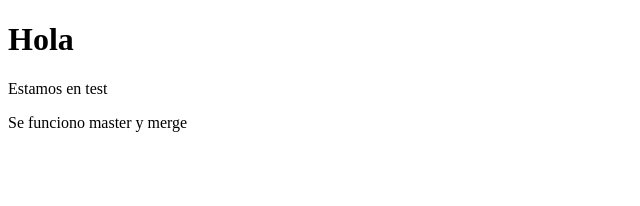
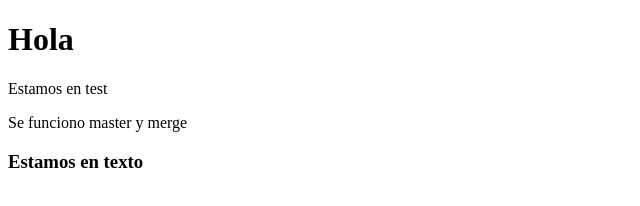
Before and after one commit to PacoMedinaMz/gitE1, a plain HTML site: page index.html in a window 1280 px wide. Shown: the whole page, without its empty margins (0-640 px from the left). Drawn offline with Linux system fonts and the light colour scheme.

Commit message:
Añadimos algo a texto

```diff
--- a/index.html
+++ b/index.html
@@ -9,5 +9,6 @@
     <h1>Hola</h1>
     <p>Estamos en test</p>
     <p>Se funciono master y merge</p>
+    <h3>Estamos en texto</h3>
 </body>
 </html>
```
